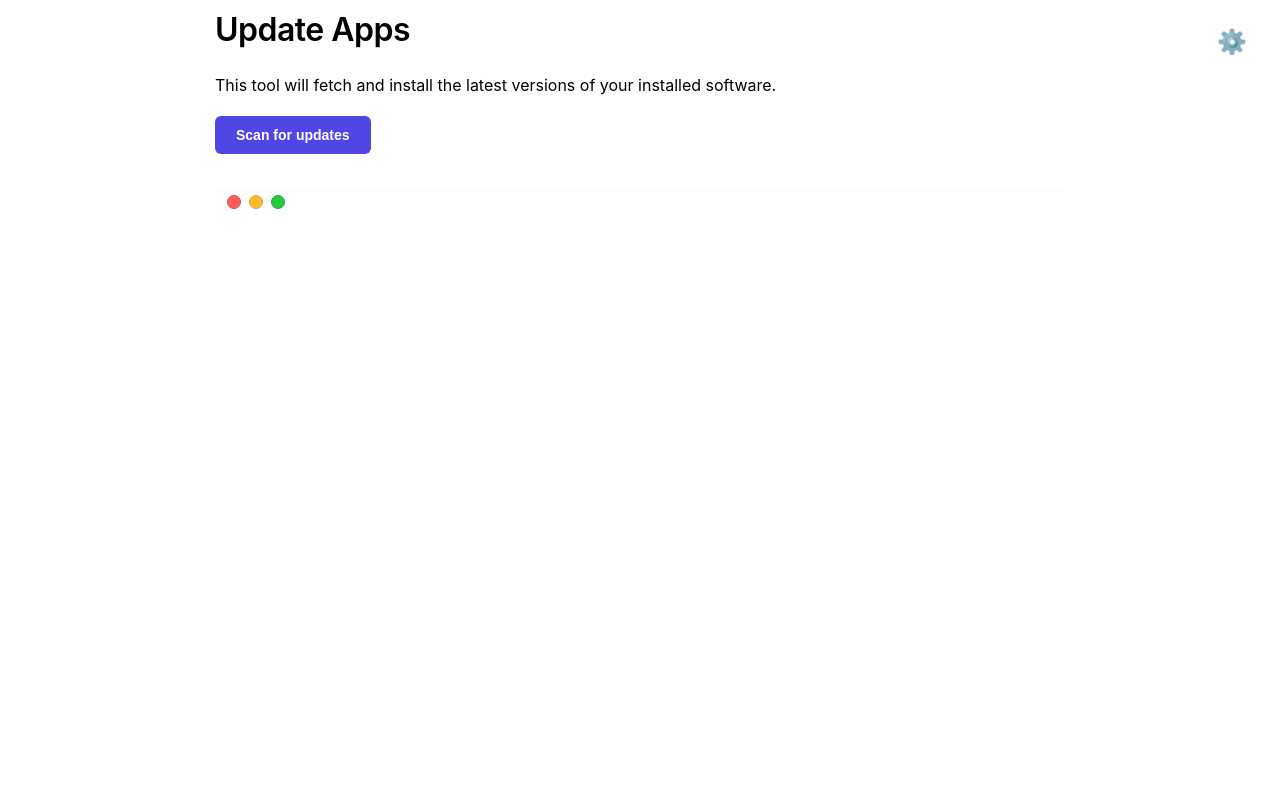
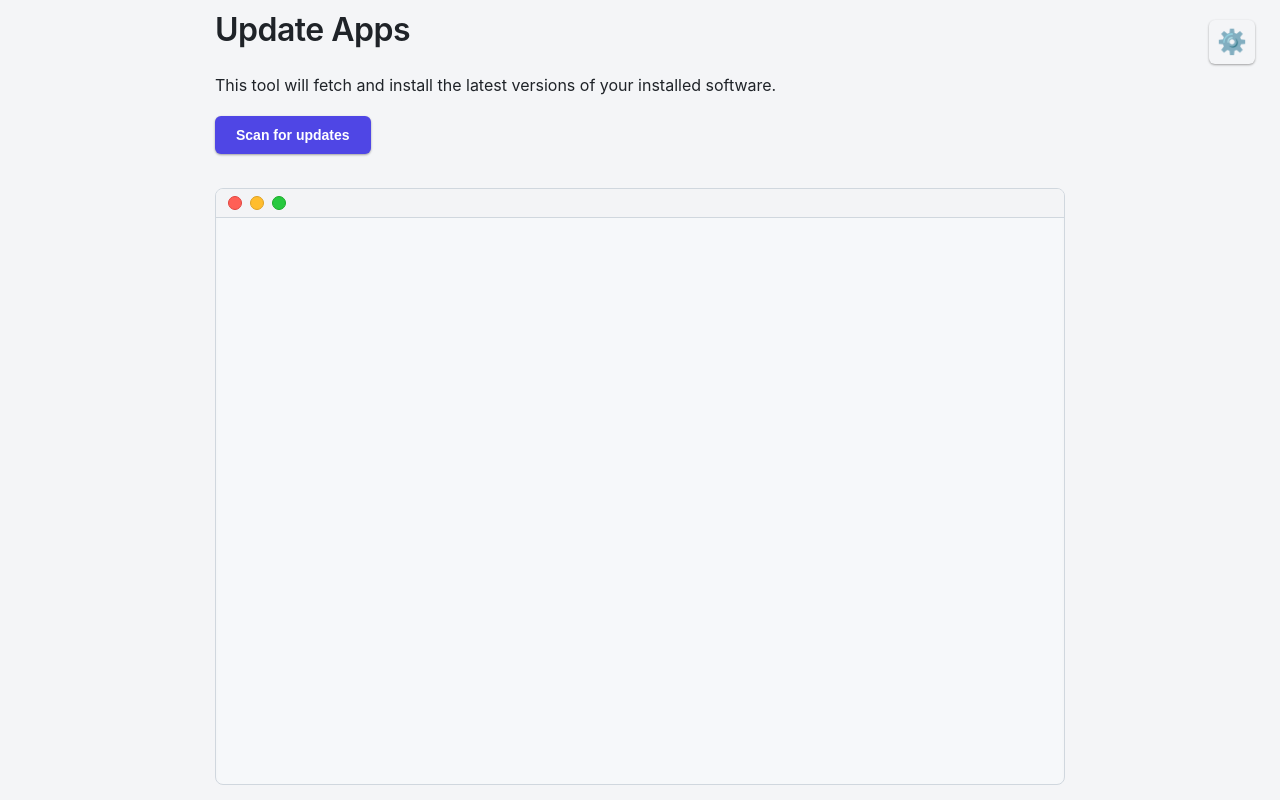
Before and after one commit to enviGit/winget-portable, a website: page src/index.html in a window 1280 px wide. Drawn offline with Linux system fonts and the light colour scheme.

Commit message:
Styles hotfix v2

```diff
--- a/src/styles.css
+++ b/src/styles.css
@@ -1,22 +1,15 @@
-:root {
-    --accent-color: #4f46e5;
-    --accent-hover: #4338ca;
-}
-
-@supports (color: AccentColor) {
 :root {
     --bg-color: #f4f5f7;
     --surface-color: #ffffff;
     --text-color: #1f2328;
     --text-muted: #656d76;
-        --accent-color: AccentColor;
-        --accent-hover: color-mix(in srgb, AccentColor 85%, #000000);
+    --accent-color: #4f46e5;
+    --accent-hover: #4338ca;
     --border-color: #d0d7de;
     --row-hover: #f3f4f6;
     --console-bg: #f6f8fa;
     --overlay-bg: rgba(0, 0, 0, 0.4);
-        --shadow-sm:
-            0 1px 3px rgba(0, 0, 0, 0.12), 0 1px 2px rgba(0, 0, 0, 0.24);
+    --shadow-sm: 0 1px 3px rgba(0, 0, 0, 0.12), 0 1px 2px rgba(0, 0, 0, 0.24);
     --shadow-lg:
         0 14px 28px rgba(0, 0, 0, 0.25), 0 10px 10px rgba(0, 0, 0, 0.22);
 }
@@ -26,8 +19,8 @@
     --surface-color: #161b22;
     --text-color: #e6edf3;
     --text-muted: #8b949e;
-        --accent-color: AccentColor;
-        --accent-hover: color-mix(in srgb, AccentColor 85%, #ffffff);
+    --accent-color: #58a6ff;
+    --accent-hover: #3182ce;
     --border-color: #30363d;
     --row-hover: #1f242c;
     --console-bg: #010409;
@@ -42,15 +35,14 @@
         --surface-color: #161b22;
         --text-color: #e6edf3;
         --text-muted: #8b949e;
-            --accent-color: AccentColor;
-            --accent-hover: color-mix(in srgb, AccentColor 85%, #ffffff);
+        --accent-color: #58a6ff;
+        --accent-hover: #3182ce;
         --border-color: #30363d;
         --row-hover: #1f242c;
         --console-bg: #010409;
         --overlay-bg: rgba(0, 0, 0, 0.7);
         --shadow-sm: 0 1px 3px rgba(0, 0, 0, 0.5);
         --shadow-lg: 0 14px 28px rgba(0, 0, 0, 0.7);
-        }
     }
 }
 
```
Lines whose indentation alone changed are shown as unchanged.
